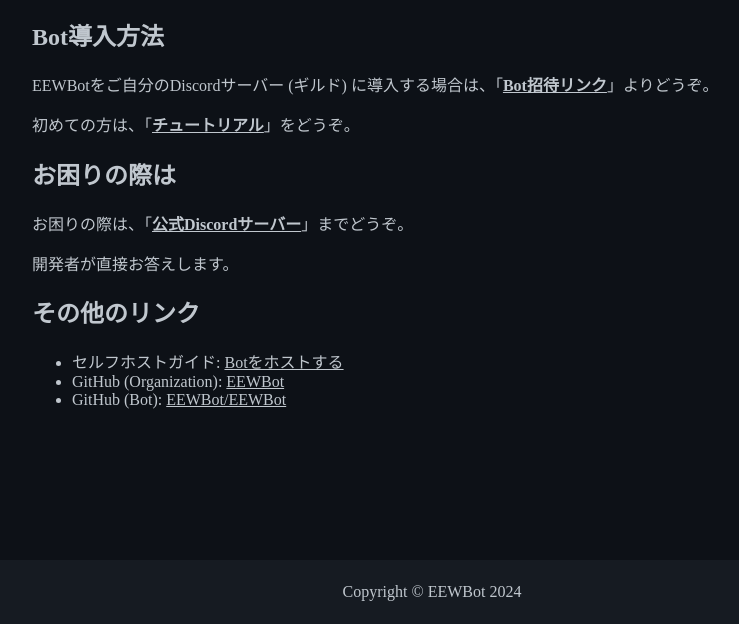
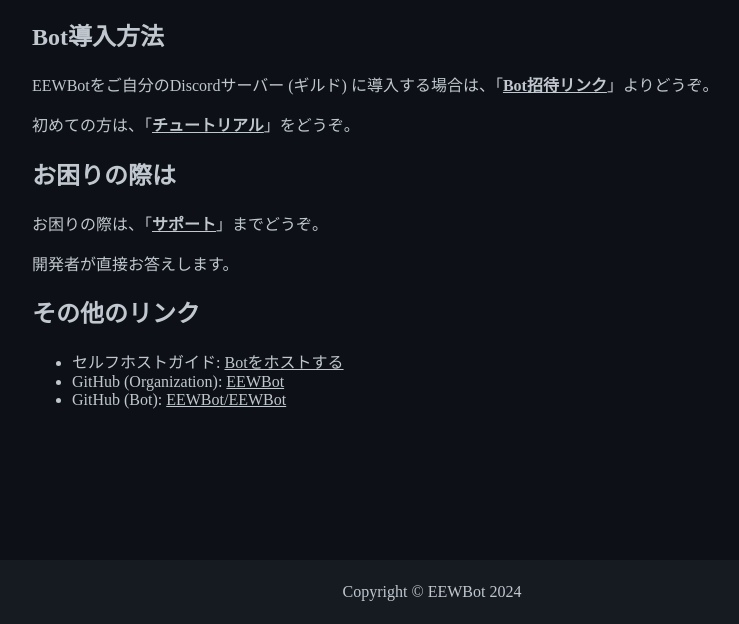
Before and after one commit to EEWBot/eewbot.net, a plain HTML site: page template/index.html in a window 1280 px wide. Shown: the part 176-800 px from the top of the page, without its empty margins (208-947 px from the left). Drawn offline with Linux system fonts and the light colour scheme.

Commit message:
Update index.html

```diff
--- a/template/index.html
+++ b/template/index.html
@@ -26,7 +26,7 @@
 				<p>初めての方は、「<a href=https://github.com/EEWBot/EEWBot/wiki/%E3%83%81%E3%83%A5%E3%83%BC%E3%83%88%E3%83%AA%E3%82%A2%E3%83%AB><b>チュートリアル</b></a>」をどうぞ。</p>
 
 				<h2>お困りの際は</h2>
-				<p>お困りの際は、「<b><a href=https://discord.gg/upt9n86ctG>公式Discordサーバー</a></b>」までどうぞ。</p>
+				<p>お困りの際は、「<b><a href=https://support.eewbot.net/>サポート</a></b>」までどうぞ。</p>
 				<p>開発者が直接お答えします。</p>
 
 				<h2>その他のリンク</h2>
```
